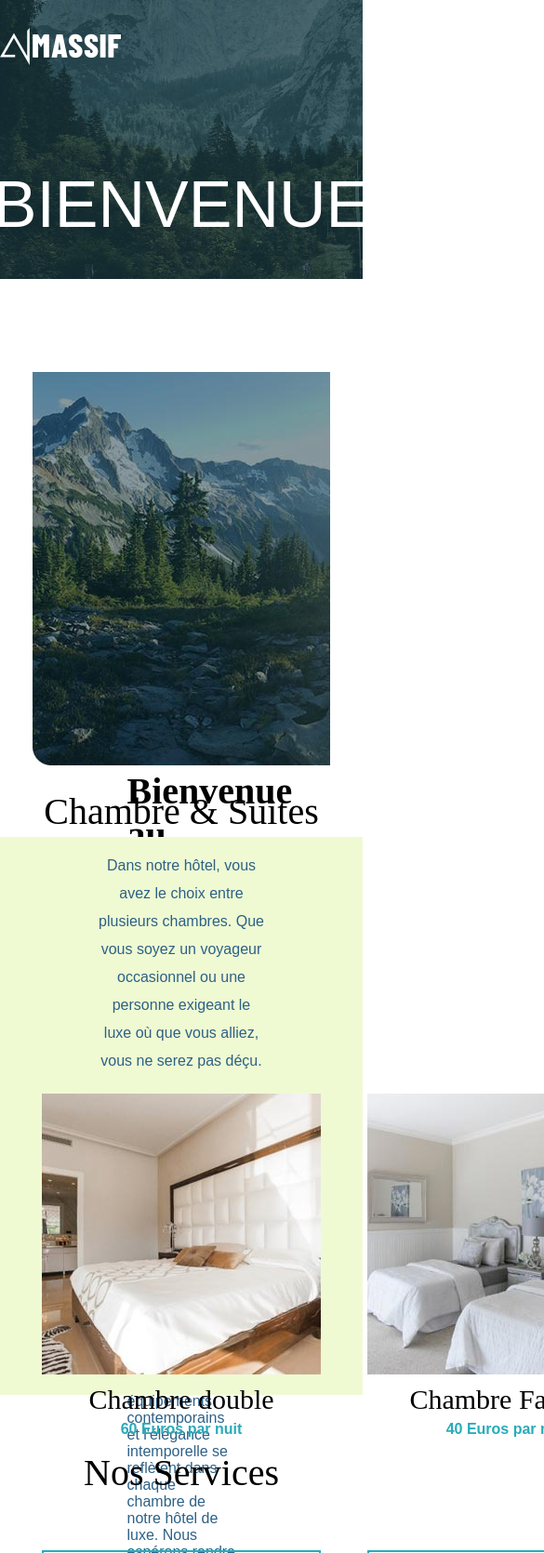
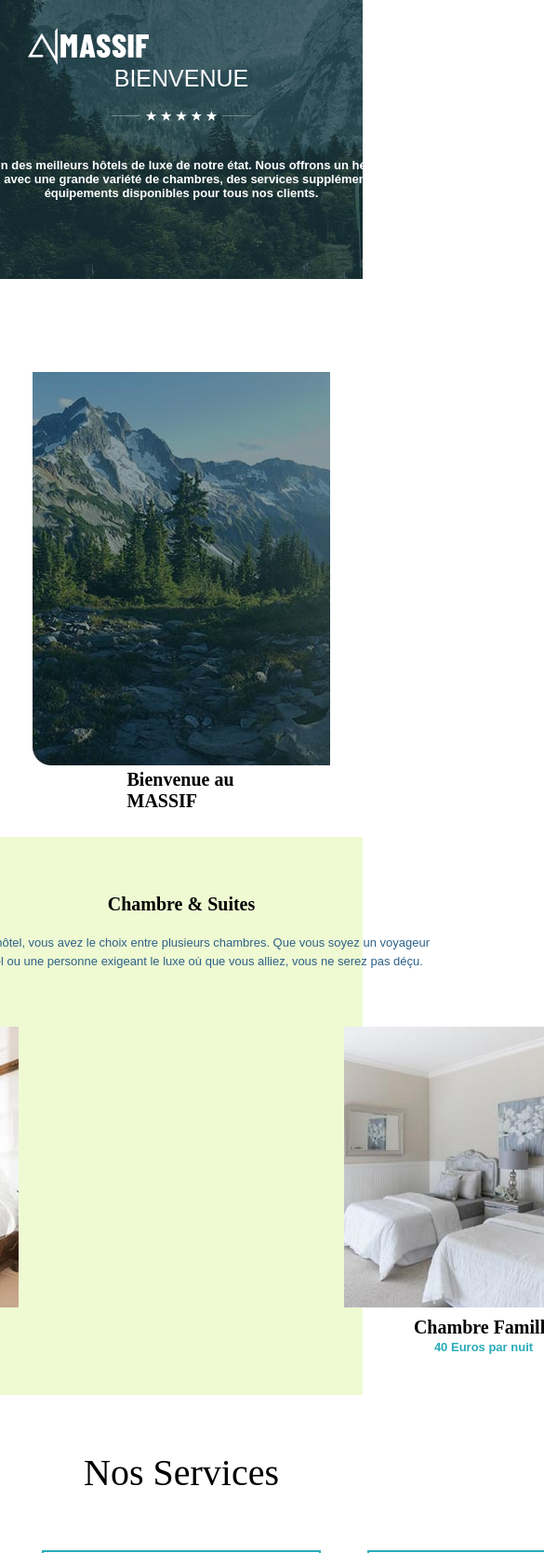
Before and after one commit to MaiwL/MASSIF, a plain HTML site: page MASSIF Intégration/index.html in a window 390 px wide. Shown: the top 1670 px of the page at 93% size, 585 px wide, since content can reach past the window. Drawn offline with Linux system fonts and the light colour scheme.

Commit message:
Ajout responsive

```diff
--- a/MASSIF Intégration/style.less
+++ b/MASSIF Intégration/style.less
@@ -416,13 +416,81 @@ body{
                     width: 100%;
                     height: 30px;
                     .entete{
+                        img{
+                            margin-left: 30px;
+                        }
+                        .liens{
+                            display: none;
+                        }
+                    }
+                }
+                .centrage{
+                    h2{
+                        font-size: 25px;
+                        padding-top: 40px;
+                    }
+                    img{
+                        padding-top: 20px;
+                        width: 150px;
+                    }
+                    h1{
+                        font-size: 13px;
+                        line-height: 15px;
+                        width: 600px;
                     }
                 }
             }
         }
+
+        // **************Section 1**************
+
         .section1{
             display: flex;
             flex-wrap: wrap;
+            .texte{
+                h2{
+                    font-size: 20px;
+                }
+                p{
+                    font-size: 13px;
+                }
+            }
+        }
+
+        // ***********Section 2***********
+
+        .section2{
+            h2{
+                font-size: 20px;
+                font-weight: 600;
+                margin-top: 20px;
+            }
+            p{
+                font-size: 13px;
+                width: 600px;
+                line-height: 20px;
+            }
+            .chambres{
+                .solo{
+                    display: none;
+                }
+                .double{
+                    padding-top: 40px;
+                  padding-left: 500px;
+                  h3{
+                    font-size: 20px;
+                    font-weight: 600;
+                  }
+                }
+                .famille{
+                    padding-top: 40px;
+                    padding-right: 500px;
+                    h3{
+                        font-size: 20px;
+                        font-weight: 600;
+                    }
+                }
+            }
         }
     }
 
```
Also changed, not shown: MASSIF Intégration/style.css.
